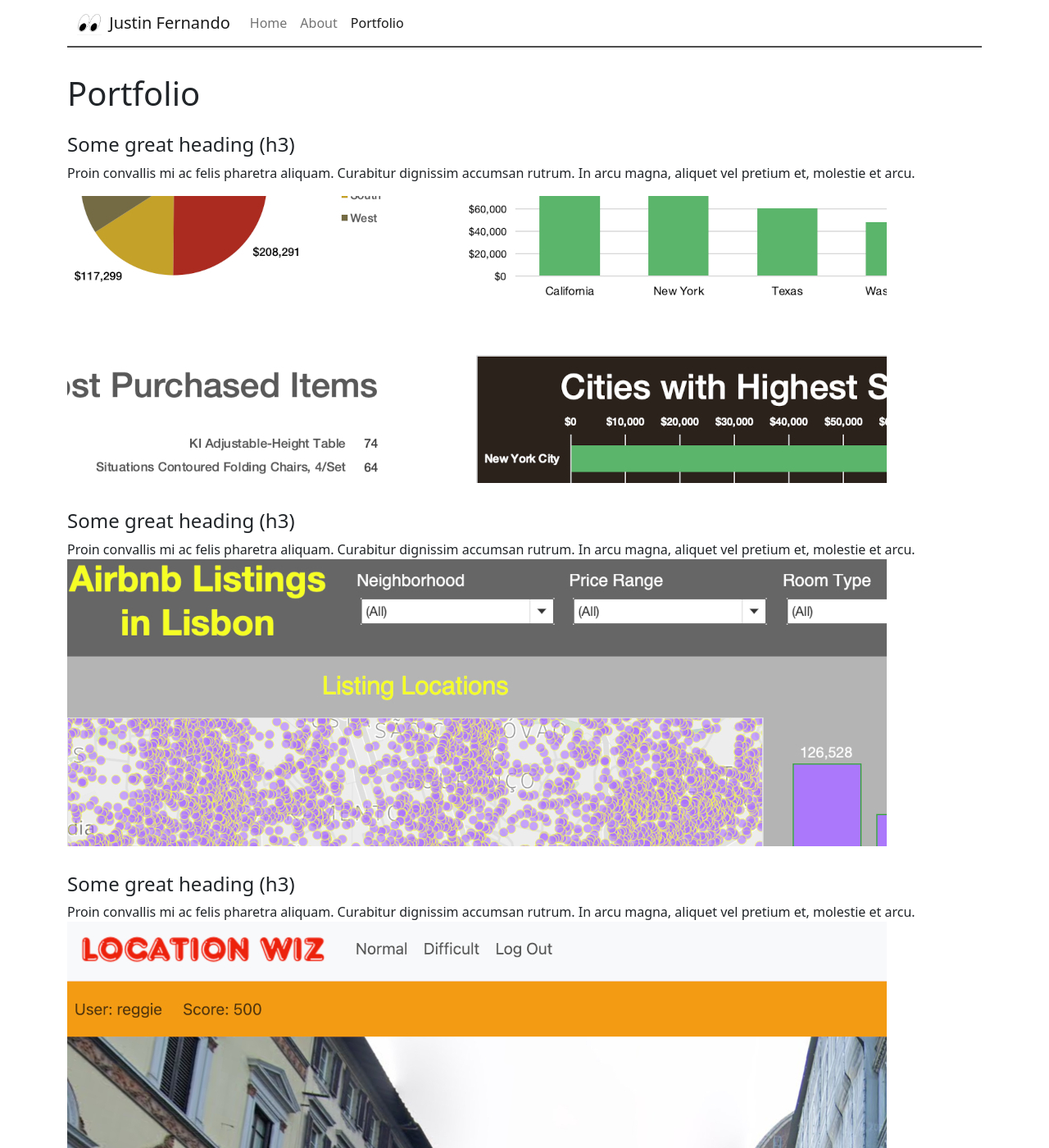
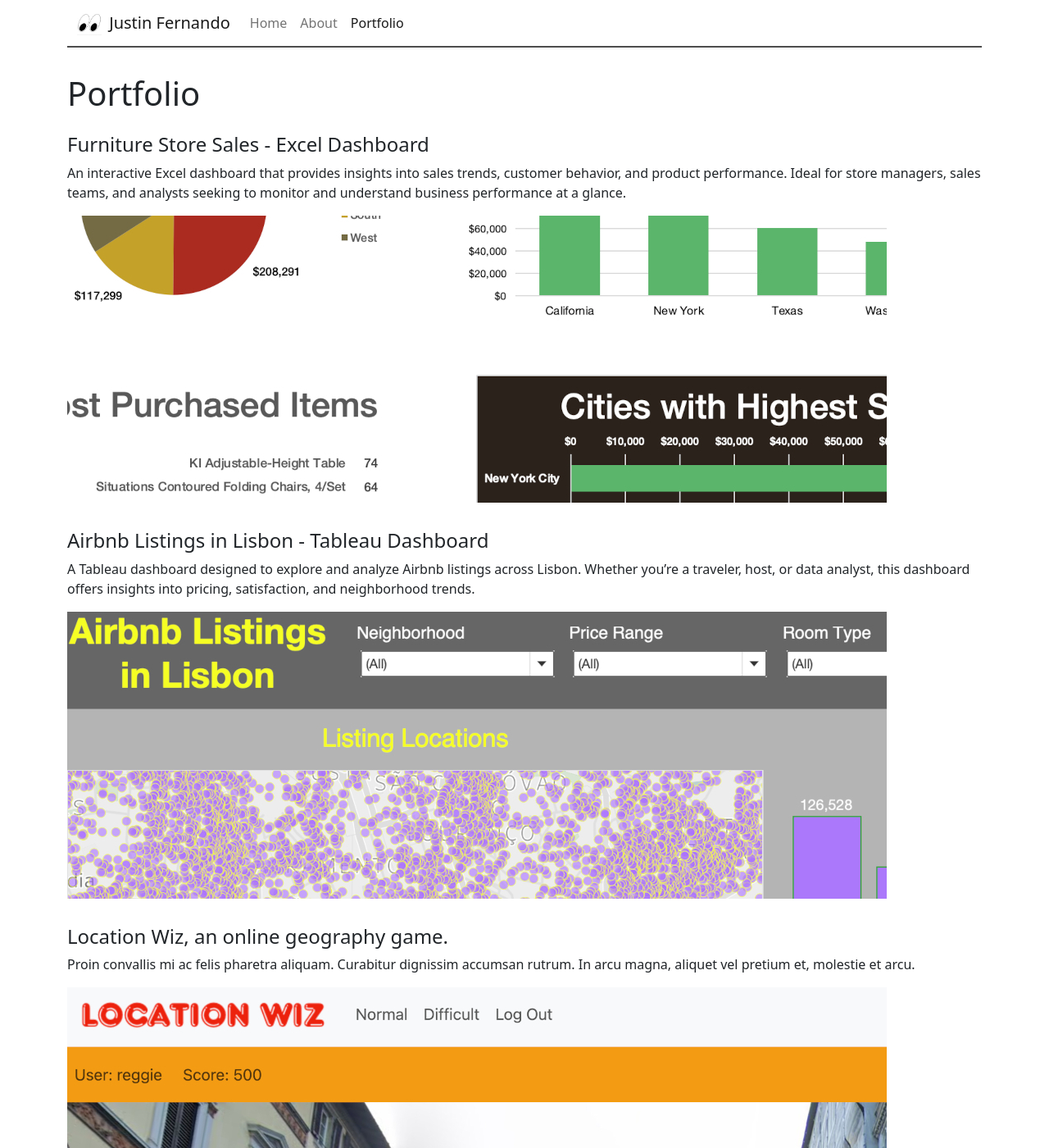
Before and after one commit to jfernando-work/jfernando-work.github.io, a Jekyll site: the page built from portfolio.md, in a window 1280 px wide and 1400 px high. Shown: the whole window at 82% size. Built offline with Jekyll 4.4.1, drawn with Linux system fonts in a browser that asks for light colours; some of the changed text lies outside the part shown.

Commit message:
updating portfolio page

```diff
--- a/portfolio.md
+++ b/portfolio.md
@@ -5,23 +5,29 @@ permalink: /portfolio/
 ---
 
 
-#### Some great heading (h3)
+#### Furniture Store Sales - Excel Dashboard
+
+An interactive Excel dashboard that provides insights into sales trends, customer behavior, and product performance. Ideal for store managers, sales teams, and analysts seeking to monitor and understand business performance at a glance.
+
+![Furniture Store Sales - Excel Dashboard]({{site.baseurl}}/assets/images/sample_portfolio/excel.jpg)
+
+
+#### Airbnb Listings in Lisbon - Tableau Dashboard
+
+A Tableau dashboard designed to explore and analyze Airbnb listings across Lisbon. Whether you're a traveler, host, or data analyst, this dashboard offers insights into pricing, satisfaction, and neighborhood trends.
+
+![Airbnb Listings in Lisbon - Tableau Dashboard]({{site.baseurl}}/assets/images/sample_portfolio/tableau.jpg)
+
+
+#### Location Wiz, an online geography game.
 
 Proin convallis mi ac felis pharetra aliquam. Curabitur dignissim accumsan rutrum. In arcu magna, aliquet vel pretium et, molestie et arcu.
 
-![Furniture Store Sales - Excel Dashboard]({{site.baseurl}}/assets/images/sample_portfolio/excel.jpg)
-
-#### Some great heading (h3)
-
-Proin convallis mi ac felis pharetra aliquam. Curabitur dignissim accumsan rutrum. In arcu magna, aliquet vel pretium et, molestie et arcu.
-![Airbnb Listings in Lisbon - Tableau Dashboard]({{site.baseurl}}/assets/images/sample_portfolio/tableau.jpg)
-
-#### Some great heading (h3)
-
-Proin convallis mi ac felis pharetra aliquam. Curabitur dignissim accumsan rutrum. In arcu magna, aliquet vel pretium et, molestie et arcu.
 ![Location Wiz, a geography game]({{site.baseurl}}/assets/images/sample_portfolio/LocationWiz.jpg)
 
-#### Some great heading (h3)
 
-Proin convallis mi ac felis pharetra aliquam. Curabitur dignissim accumsan rutrum. In arcu magna, aliquet vel pretium et, molestie et arcu.
-![Chungking Express Screencap 4]({{site.baseurl}}/assets/images/sample_portfolio/4.jpg)
+#### Cafe Sales - Data Cleaning with SQL
+
+cleaning Cafe sales data using SQL
+
+![Cafe Sales - Data Cleaning with SQL]({{site.baseurl}}/assets/images/sample_portfolio/LocationWiz.jpg)
```
